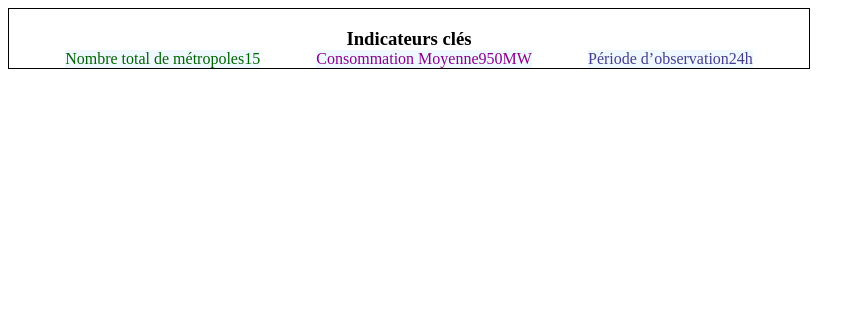
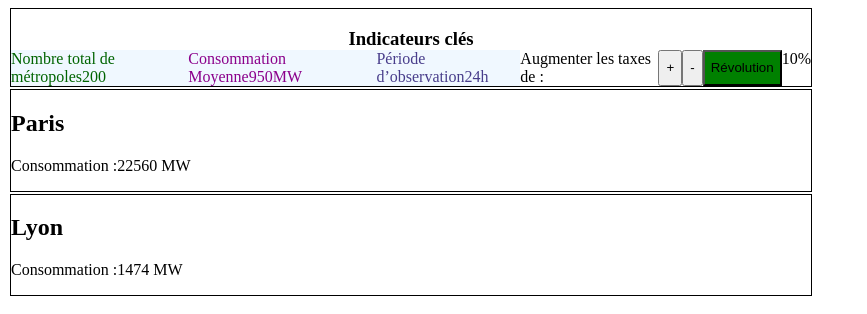
Before and after one commit to Plopanol/reactFormation, a React (Vite) app: page / in a window 1280 px wide. Shown: the top 314 px of the page, without its empty margins (0-867 px from the left). Built offline with nearby package versions, Linux system fonts and the light colour scheme.

Commit message:
Ajout bouton css et parcours d'un json

```diff
--- a/src/App.css
+++ b/src/App.css
@@ -0,0 +1,6 @@
+.panel {
+  min-width: 600px;
+  max-width: 800px;
+  border: 1px solid black;
+  margin: 2px;
+}
--- a/src/App.jsx
+++ b/src/App.jsx
@@ -1,15 +1,42 @@
-import { useState } from "react";
-import reactLogo from "./assets/react.svg";
-import viteLogo from "/vite.svg";
 import "./App.css";
+import { useState, useEffect } from "react";
 import InfoPanel from "./components/infoPanel/InfoPanel";
+import MetropolisCard from "./components/metropolisCard/MetropolisCard";
+import data from "./dataLight.json";
 
 function App() {
-  const [count, setCount] = useState(0);
+  const [items, setItems] = useState([]);
+  const [loading, setLoading] = useState(true);
+
+  useEffect(() => {
+    // ✅ Extrait le tableau du JSON
+    const arrayData = data.items || data || [];
+
+    // ✅ Vérifie que c'est un tableau
+    if (Array.isArray(arrayData)) {
+      setItems(arrayData);
+    } else {
+      console.error("Données non valides:", arrayData);
+      setItems([]);
+    }
+
+    setLoading(false);
+  }, []);
 
   return (
     <>
-      <InfoPanel />
+      <header>
+        <InfoPanel totalCities="200" avgConsumption="950" period="24" />
+      </header>
+      <header>
+        {items.map((item) => (
+          <MetropolisCard
+            key={item.id}
+            consommation={item.consommation}
+            nomVille={item.nom}
+          />
+        ))}
+      </header>
     </>
   );
 }
--- a/src/components/infoPanel/InfoPanel.css
+++ b/src/components/infoPanel/InfoPanel.css
@@ -1,7 +1,4 @@
 #info-panel {
-  min-width: 600px;
-  max-width: 800px;
-  border: 1px solid black;
   h3 {
     text-align: center;
     margin-bottom: 0;
--- a/src/components/infoPanel/InfoPanel.jsx
+++ b/src/components/infoPanel/InfoPanel.jsx
@@ -1,22 +1,41 @@
 import "./InfoPanel.css";
+import { useState } from "react";
 
-export default function InfoPanel() {
+export default function InfoPanel({ totalCities, avgConsumption, period }) {
+  const [count, setCount] = useState(10);
+  const increment = () => setCount(count + 10);
+  const decrement = () => setCount(count - 1);
+  const reset = () => setCount(0);
+  const buttonStyle =
+    count > 10 ? { backgroundColor: "red" } : { backgroundColor: "green" };
+
   return (
-    <section id="info-panel">
+    <section id="info-panel" className="panel">
       <h3>Indicateurs clés</h3>
       <div id="indicators">
         <div id="indicator-total">
           <span>Nombre total de métropoles</span>
-          <span>15</span>
+          <span>{totalCities}</span>
         </div>
         <div id="indicator-average">
           <span>Consommation Moyenne</span>
-          <span>950MW</span>
+          <span>{avgConsumption}MW</span>
         </div>
         <div id="indicator-period">
           <span>Période d’observation</span>
-          <span>24h</span>
+          <span>{period}h</span>
         </div>
+        Augmenter les taxes de :
+        <button onClick={increment} className="btn-plus">
+          +
+        </button>
+        <button onClick={decrement} className="btn-moins">
+          -
+        </button>
+        <button onClick={reset} className="btn-reset" style={buttonStyle}>
+          Révolution
+        </button>
+        {count}%
       </div>
     </section>
   );
--- /dev/null
+++ b/src/components/metropolisCard/MetropolisCard.jsx
@@ -0,0 +1,22 @@
+import "./MetropolisCard.css";
+import { useState } from "react"; // 1. Import du Hook useState
+
+export default function MetropolisCard({ nomVille, consommation }) {
+  // 2. Déclaration d'une variable d'état 'isExpanded'
+  // et de sa fonction de mise à jour 'setIsExpanded'
+  const [isExpanded, setIsExpanded] = useState(false);
+
+  // Creation du composant "MetropolisCard"
+  // MetropolisCard est responsable de l’affichage des données d'une métropole
+  return (
+    <div className="panel">
+      <h2>{nomVille}</h2>
+      <div className="card-content">
+        <p>
+          <span className="label">Consommation :</span>
+          <span className="value">{consommation} MW</span>
+        </p>
+      </div>
+    </div>
+  );
+}
--- /dev/null
+++ b/src/dataLight.json
@@ -0,0 +1,4 @@
+[
+  { "id": 1, "nom": "Paris", "consommation": 22560 },
+  { "id": 2, "nom": "Lyon", "consommation": 1474 }
+]
```
Also changed, not shown: src/components/metropolisCard/MetropolisCard.css (added), 1 other file (tests, documents, lock files or other folders).
